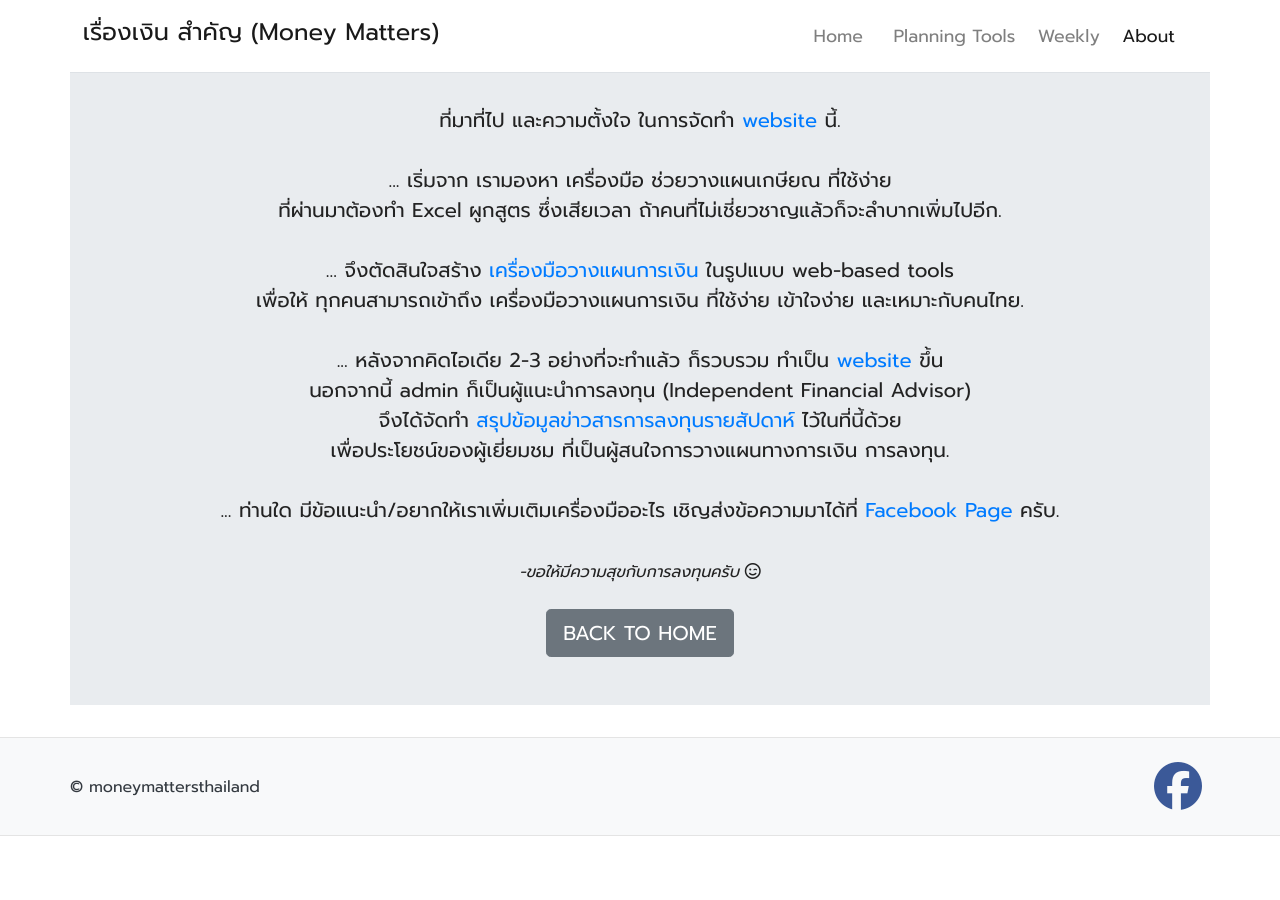
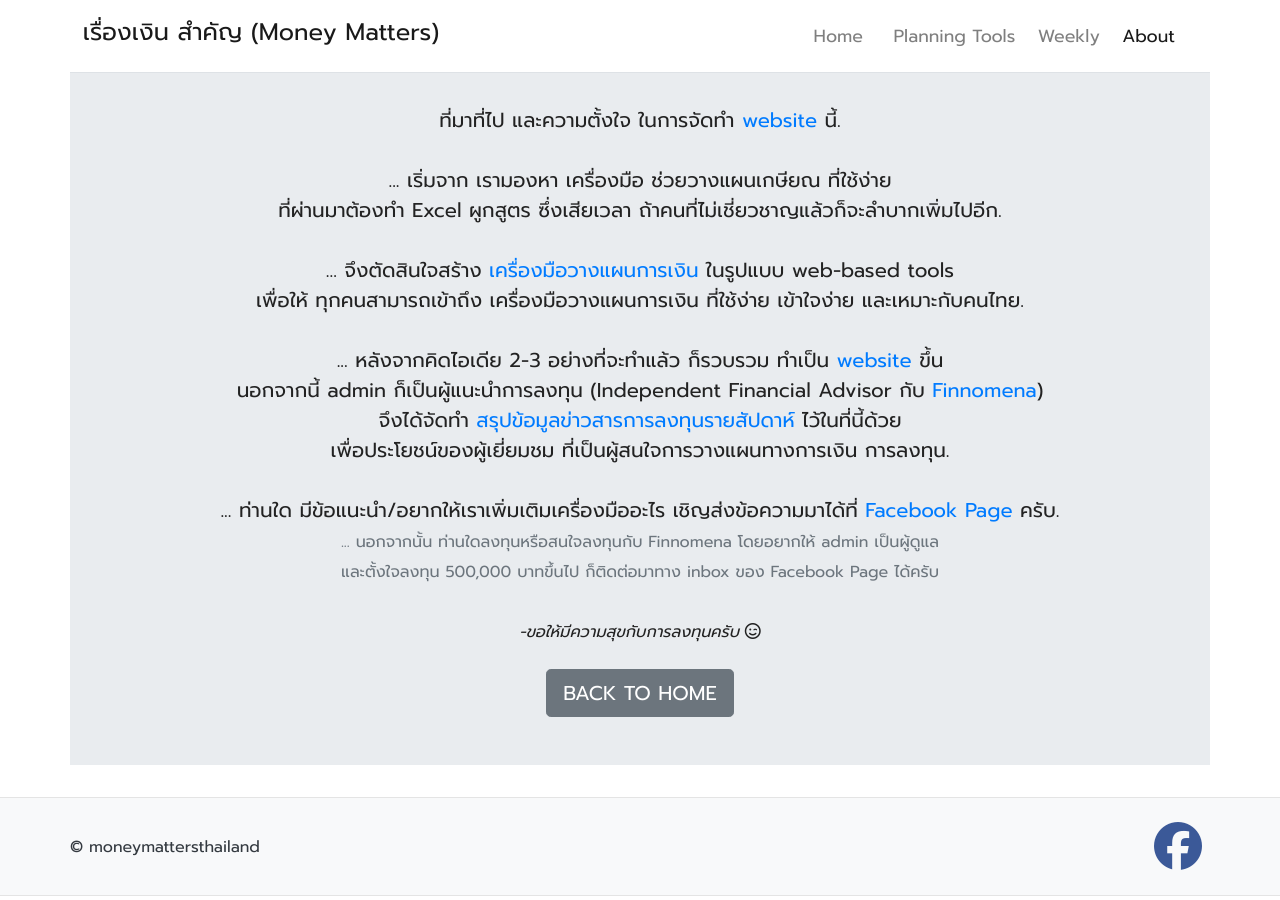
Before and after one commit to moneysart/moneysart.github.io, a Jekyll site: the page built from about/index.html, in a window 1280 px wide. Built offline with Jekyll 4.4.1, drawn with Linux system fonts in a browser that asks for light colours; nearby versions of some CDN libraries.

Commit message:
add FA message

```diff
--- a/about/index.html
+++ b/about/index.html
@@ -26,12 +26,15 @@ canonical_url: /about/
                 <br>
                 <br>
                 ... หลังจากคิดไอเดีย 2-3 อย่างที่จะทำแล้ว ก็รวบรวม ทำเป็น <a href="{{ site.baseurl }}/">website</a> ขึ้น <br>
-                นอกจากนี้ admin ก็เป็นผู้แนะนำการลงทุน (Independent Financial Advisor) <br>
+                นอกจากนี้ admin ก็เป็นผู้แนะนำการลงทุน (Independent Financial Advisor กับ <a href="https://www.finnomena.com/)">Finnomena</a>)<br>
                 จึงได้จัดทำ <a href="{{ site.baseurl }}/weekly/">สรุปข้อมูลข่าวสารการลงทุนรายสัปดาห์</a> ไว้ในที่นี้ด้วย <br>
                 เพื่อประโยชน์ของผู้เยี่ยมชม ที่เป็นผู้สนใจการวางแผนทางการเงิน การลงทุน.
                 <br>
                 <br>
                 ... ท่านใด มีข้อแนะนำ/อยากให้เราเพิ่มเติมเครื่องมืออะไร เชิญส่งข้อความมาได้ที่ <a href="https://www.facebook.com/moneymattersthailand">Facebook Page</a> ครับ.
+                <br>
+                <small class="text-muted">... นอกจากนั้น ท่านใดลงทุนหรือสนใจลงทุนกับ Finnomena โดยอยากให้ admin เป็นผู้ดูแล <br>
+                    และตั้งใจลงทุน 500,000 บาทขึ้นไป ก็ติดต่อมาทาง inbox ของ Facebook Page ได้ครับ</small>
                 <br>
                 <br>
                 <small class="font-italic">-ขอให้มีความสุขกับการลงทุนครับ <i class="far fa-smile-wink"></i></small>
```
